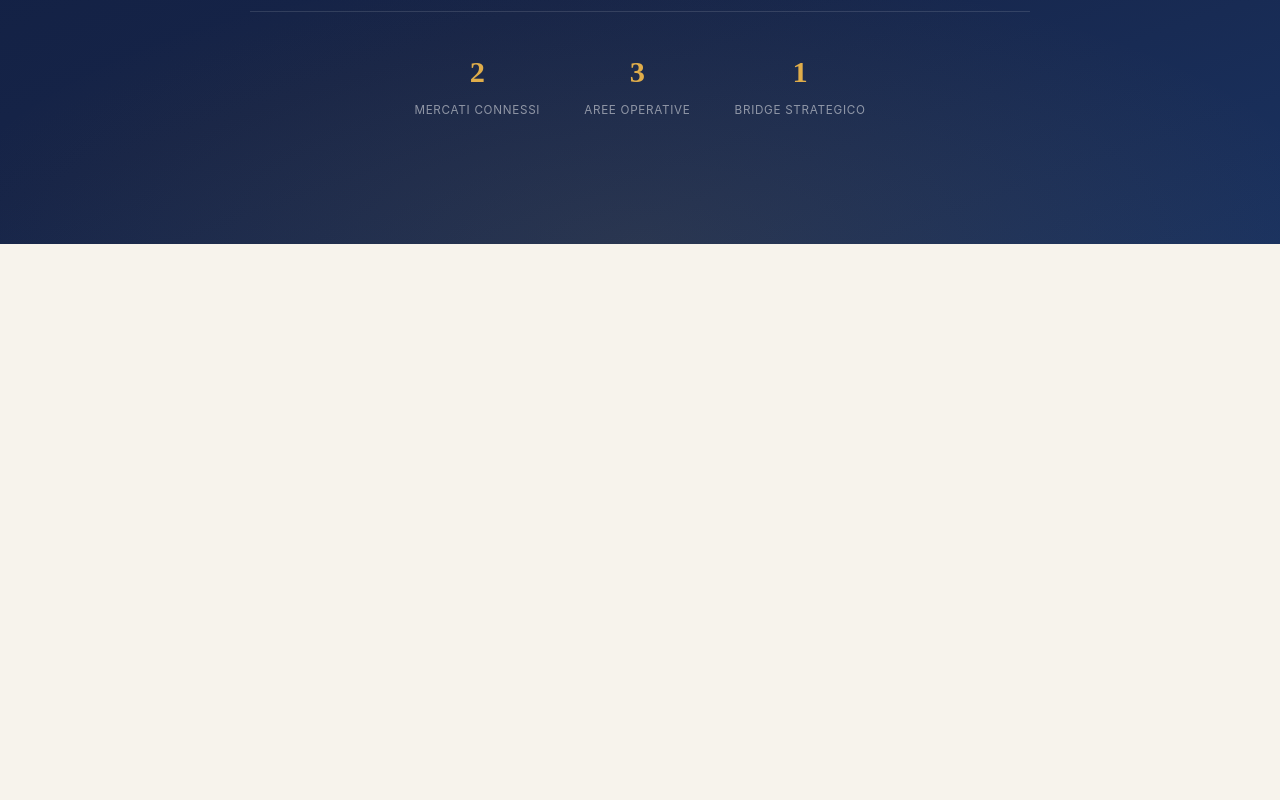
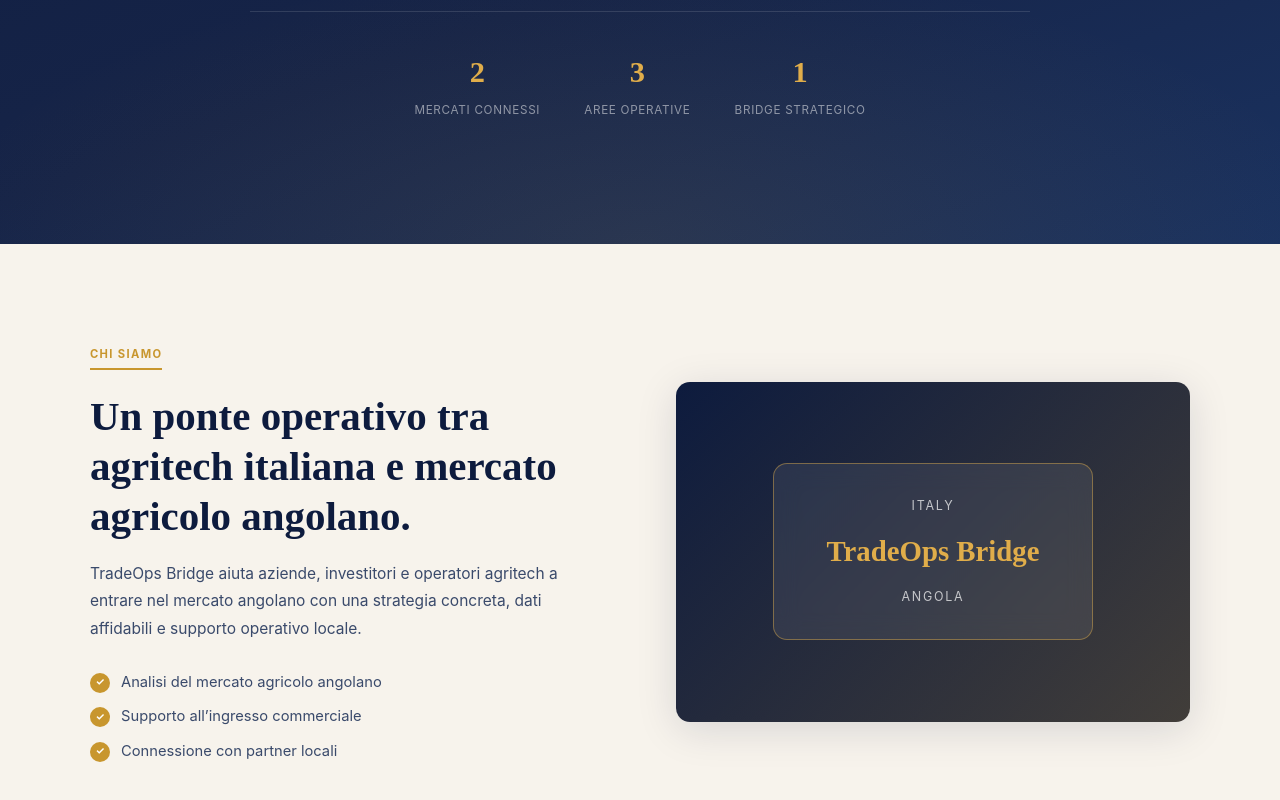
Before and after one commit to NicolauAlfredo/tradeops-bridge, a React (Vite) app: page / in a window 1280 px wide. Shown: the part 556-1356 px from the top of the page. Before the commit the page ends 800 px from the top, so only its background shows below. Built offline with nearby package versions, Linux system fonts and the light colour scheme.

Commit message:
feat: add about section

```diff
--- a/src/pages/Home/Home.tsx
+++ b/src/pages/Home/Home.tsx
@@ -1,4 +1,5 @@
 import type { Language } from "../../types/language.type";
+import AboutSection from "./components/AboutSection/AboutSection";
 import HeroSection from "./components/HeroSection/HeroSection";
 
 type HomeProps = {
@@ -9,6 +10,7 @@
   return (
     <main>
       <HeroSection currentLanguage={currentLanguage} />
+      <AboutSection currentLanguage={currentLanguage} />
     </main>
   );
 }
--- /dev/null
+++ b/src/pages/Home/components/AboutSection/AboutSection.css
@@ -0,0 +1,107 @@
+.about-section {
+  background: var(--color-cream);
+}
+
+.about-section__grid {
+  display: grid;
+  grid-template-columns: 1fr 1fr;
+  gap: 72px;
+  align-items: center;
+  max-width: var(--container-width);
+  margin: 0 auto;
+}
+
+.about-section__title {
+  max-width: 640px;
+  margin-bottom: 18px;
+  color: var(--color-navy);
+  font-family: var(--font-heading);
+  font-size: clamp(1.8rem, 3.2vw, 2.6rem);
+  font-weight: 700;
+  line-height: 1.22;
+}
+
+.about-section__description {
+  max-width: 600px;
+  color: var(--color-text-secondary);
+  font-size: 0.97rem;
+  line-height: 1.78;
+}
+
+.about-section__list {
+  display: flex;
+  flex-direction: column;
+  gap: 11px;
+  margin-top: 28px;
+  list-style: none;
+}
+
+.about-section__item {
+  display: flex;
+  align-items: flex-start;
+  gap: 11px;
+  color: var(--color-text-secondary);
+  font-size: 0.92rem;
+}
+
+.about-section__item::before {
+  content: "✓";
+  flex-shrink: 0;
+  width: 20px;
+  height: 20px;
+  margin-top: 2px;
+  background: var(--color-gold);
+  color: #fff;
+  border-radius: 50%;
+  font-size: 0.65rem;
+  font-weight: 700;
+  display: flex;
+  align-items: center;
+  justify-content: center;
+}
+
+.about-section__visual {
+  min-height: 340px;
+  border-radius: 14px;
+  background:
+    linear-gradient(rgba(13, 27, 62, 0.72), rgba(13, 27, 62, 0.72)),
+    linear-gradient(135deg, var(--color-navy), var(--color-gold));
+  box-shadow: 0 8px 40px rgba(13, 27, 62, 0.13);
+  display: flex;
+  align-items: center;
+  justify-content: center;
+}
+
+.about-section__card {
+  width: min(320px, 80%);
+  padding: 32px;
+  border: 1px solid rgba(224, 173, 74, 0.45);
+  border-radius: 14px;
+  background: rgba(255, 255, 255, 0.08);
+  text-align: center;
+  backdrop-filter: blur(12px);
+}
+
+.about-section__card span {
+  display: block;
+  color: rgba(255, 255, 255, 0.7);
+  font-size: 0.78rem;
+  letter-spacing: 0.14em;
+  text-transform: uppercase;
+}
+
+.about-section__card strong {
+  display: block;
+  margin: 18px 0;
+  color: var(--color-gold-light);
+  font-family: var(--font-heading);
+  font-size: 1.8rem;
+  line-height: 1.2;
+}
+
+@media (max-width: 960px) {
+  .about-section__grid {
+    grid-template-columns: 1fr;
+    gap: 40px;
+  }
+}
--- /dev/null
+++ b/src/pages/Home/components/AboutSection/AboutSection.tsx
@@ -0,0 +1,82 @@
+import SectionLabel from "../../../../components/ui/SectionLabel/SectionLabel";
+import type { Language } from "../../../../types/language.type";
+import "./AboutSection.css";
+
+type AboutSectionProps = {
+  currentLanguage: Language;
+};
+
+const aboutContent = {
+  it: {
+    label: "Chi siamo",
+    title:
+      "Un ponte operativo tra agritech italiana e mercato agricolo angolano.",
+    description:
+      "TradeOps Bridge aiuta aziende, investitori e operatori agritech a entrare nel mercato angolano con una strategia concreta, dati affidabili e supporto operativo locale.",
+    items: [
+      "Analisi del mercato agricolo angolano",
+      "Supporto all’ingresso commerciale",
+      "Connessione con partner locali",
+    ],
+  },
+  pt: {
+    label: "Quem somos",
+    title:
+      "Uma ponte operacional entre o agritech italiano e o mercado agrícola angolano.",
+    description:
+      "A TradeOps Bridge ajuda empresas, investidores e operadores agritech a entrar no mercado angolano com estratégia concreta, dados fiáveis e suporte operacional local.",
+    items: [
+      "Análise do mercado agrícola angolano",
+      "Suporte à entrada comercial",
+      "Ligação com parceiros locais",
+    ],
+  },
+  en: {
+    label: "About us",
+    title:
+      "An operational bridge between Italian agritech and Angola’s agricultural market.",
+    description:
+      "TradeOps Bridge helps agritech companies, investors and operators enter the Angolan market with concrete strategy, reliable data and local operational support.",
+    items: [
+      "Angolan agricultural market analysis",
+      "Commercial entry support",
+      "Connection with local partners",
+    ],
+  },
+};
+
+function AboutSection({ currentLanguage }: AboutSectionProps) {
+  const content = aboutContent[currentLanguage];
+
+  return (
+    <section id="about" className="about-section">
+      <div className="about-section__grid">
+        <div className="about-section__content">
+          <SectionLabel>{content.label}</SectionLabel>
+
+          <h2 className="about-section__title">{content.title}</h2>
+
+          <p className="about-section__description">{content.description}</p>
+
+          <ul className="about-section__list">
+            {content.items.map((item) => (
+              <li key={item} className="about-section__item">
+                {item}
+              </li>
+            ))}
+          </ul>
+        </div>
+
+        <div className="about-section__visual" aria-hidden="true">
+          <div className="about-section__card">
+            <span>Italy</span>
+            <strong>TradeOps Bridge</strong>
+            <span>Angola</span>
+          </div>
+        </div>
+      </div>
+    </section>
+  );
+}
+
+export default AboutSection;
```
